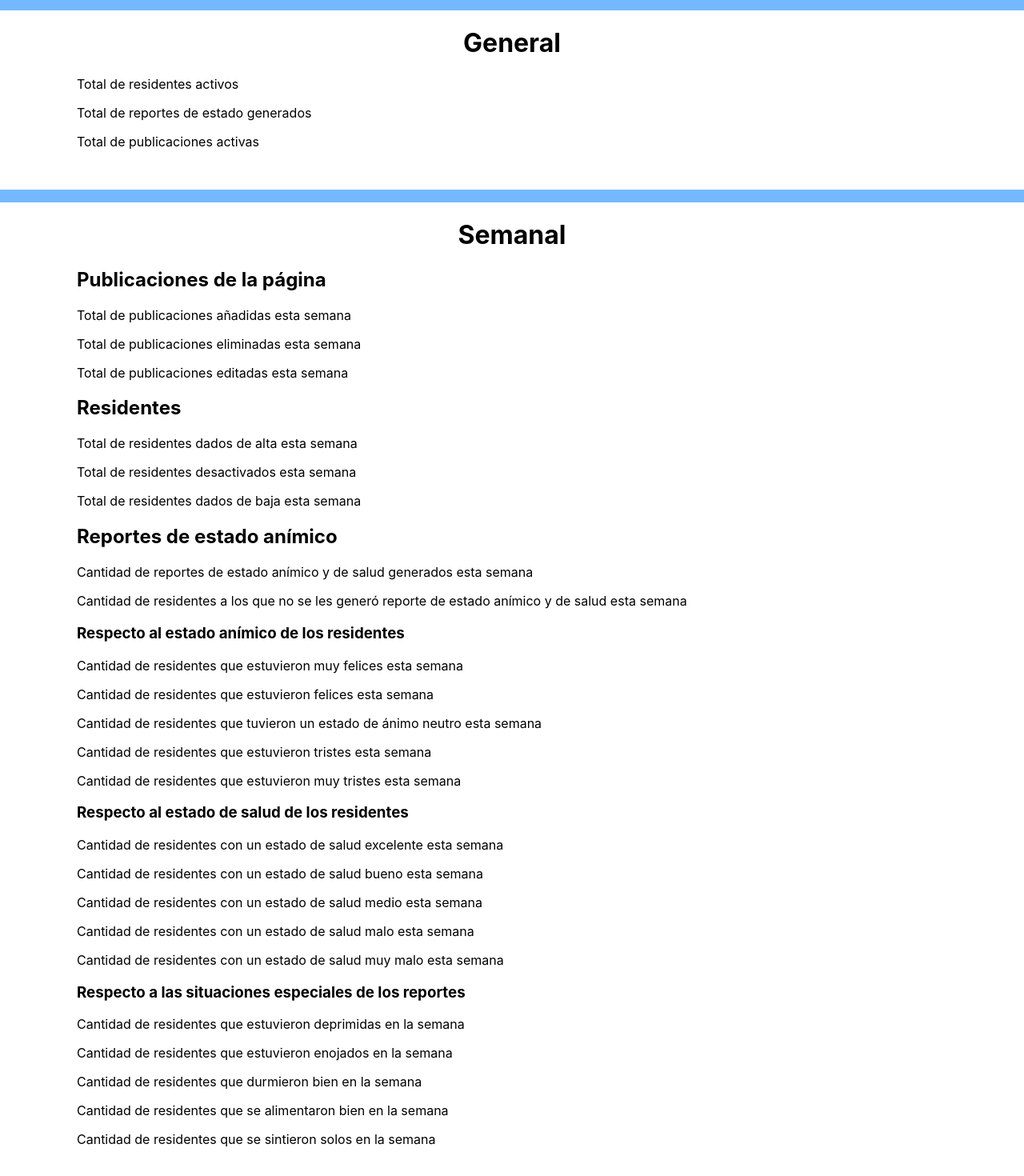
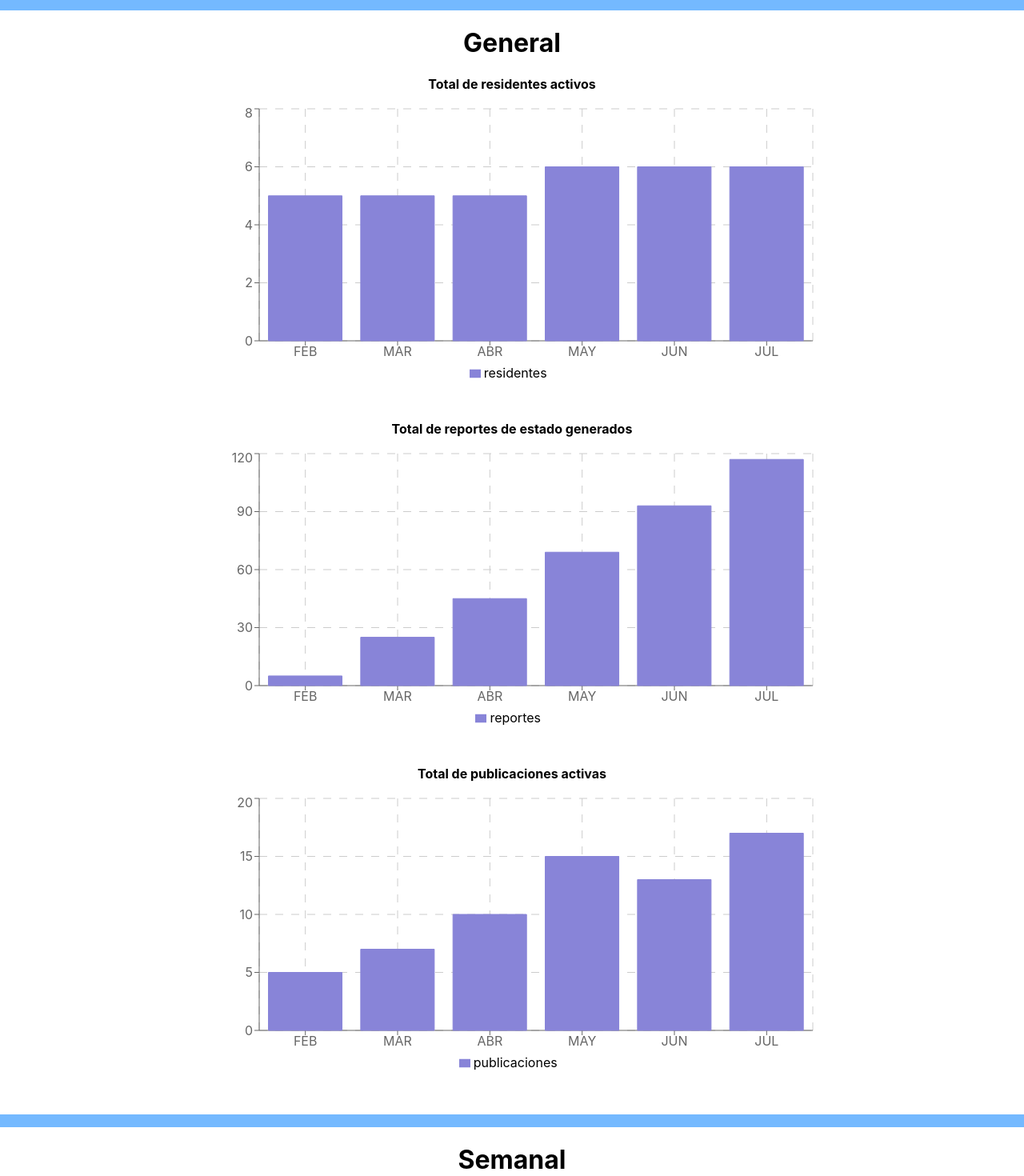
Before and after one commit to KevinTMtz/DauverreWeb, a React (Create React App) app: page /statistics in a window 1280 px wide. Shown: the part 140-1610 px from the top of the page at 80% size. Built offline with nearby package versions, Linux system fonts and the light colour scheme.

Commit message:
Charts for the general statistics.

```diff
--- a/package.json
+++ b/package.json
@@ -14,6 +14,7 @@
     "@types/react": "^16.9.0",
     "@types/react-dom": "^16.9.0",
     "@types/react-router-dom": "^5.1.6",
+    "@types/recharts": "^1.8.16",
     "@types/yup": "^0.29.8",
     "date-fns": "^2.16.1",
     "firebase": "^7.23.0",
@@ -22,6 +23,7 @@
     "react-dom": "^16.13.1",
     "react-router-dom": "^5.2.0",
     "react-scripts": "3.4.3",
+    "recharts": "^1.8.5",
     "typescript": "~3.7.2",
     "yup": "^0.29.3"
   },
--- a/src/views/StatisticsPage.tsx
+++ b/src/views/StatisticsPage.tsx
@@ -1,15 +1,68 @@
 import React from 'react';
 /** @jsx jsx */ import { css, jsx } from '@emotion/core';
+import {
+  BarChart,
+  Bar,
+  XAxis,
+  YAxis,
+  CartesianGrid,
+  Tooltip,
+  Legend,
+  ResponsiveContainer,
+} from 'recharts';
 
 import PageTitle from '../components/PageTitle';
 import Divisor from '../components/Divisor';
 
 const styledReportDiv = css({
+  textAlign: 'center',
   width: '85%',
   margin: '0px auto 50px auto',
 });
 
-const StatisticsPage: React.FC = () => (
+const chartGeneralStyle = css({
+  margin: '0px auto 45px auto',
+  width: '70%',
+  height: '350px',
+  '@media (max-width: 700px)': {
+    width: '95%',
+    height: '300px',
+  },
+});
+
+const pStyled = css({
+  fontWeight: 'bold',
+});
+
+const StatisticsPage: React.FC = () => {
+  const dataResidentes = [
+    { name: 'FEB', residentes: 5 },
+    { name: 'MAR', residentes: 5 },
+    { name: 'ABR', residentes: 5 },
+    { name: 'MAY', residentes: 6 },
+    { name: 'JUN', residentes: 6 },
+    { name: 'JUL', residentes: 6 },
+  ];
+
+  const dataReportes = [
+    { name: 'FEB', reportes: 5 },
+    { name: 'MAR', reportes: 25 },
+    { name: 'ABR', reportes: 45 },
+    { name: 'MAY', reportes: 69 },
+    { name: 'JUN', reportes: 93 },
+    { name: 'JUL', reportes: 117 },
+  ];
+
+  const dataPublicaciones = [
+    { name: 'FEB', publicaciones: 5 },
+    { name: 'MAR', publicaciones: 7 },
+    { name: 'ABR', publicaciones: 10 },
+    { name: 'MAY', publicaciones: 15 },
+    { name: 'JUN', publicaciones: 13 },
+    { name: 'JUL', publicaciones: 17 },
+  ];
+
+  return (
     <div>
       <PageTitle message={'Estadísticas'} />
 
@@ -17,9 +70,62 @@ const StatisticsPage: React.FC = () => (
 
       <div css={styledReportDiv}>
         <PageTitle message={'General'} />
-      <p>Total de residentes activos</p>
-      <p>Total de reportes de estado generados</p>
-      <p>Total de publicaciones activas</p>
+        <p css={pStyled}>Total de residentes activos</p>
+        <div css={chartGeneralStyle}>
+          <ResponsiveContainer>
+            <BarChart data={dataResidentes} css={chartGeneralStyle}>
+              <CartesianGrid strokeDasharray="10 10" />
+              <XAxis dataKey="name" />
+              <YAxis yAxisId="left" />
+              <Tooltip />
+              <Legend />
+              <Bar
+                yAxisId="left"
+                dataKey="residentes"
+                stroke="#8884d8"
+                fill="#8884d8"
+              />
+            </BarChart>
+          </ResponsiveContainer>
+        </div>
+
+        <p css={pStyled}>Total de reportes de estado generados</p>
+        <div css={chartGeneralStyle}>
+          <ResponsiveContainer>
+            <BarChart data={dataReportes} css={chartGeneralStyle}>
+              <CartesianGrid strokeDasharray="10 10" />
+              <XAxis dataKey="name" />
+              <YAxis yAxisId="left" />
+              <Tooltip />
+              <Legend />
+              <Bar
+                yAxisId="left"
+                dataKey="reportes"
+                stroke="#8884d8"
+                fill="#8884d8"
+              />
+            </BarChart>
+          </ResponsiveContainer>
+        </div>
+
+        <p css={pStyled}>Total de publicaciones activas</p>
+        <div css={chartGeneralStyle}>
+          <ResponsiveContainer>
+            <BarChart data={dataPublicaciones} css={chartGeneralStyle}>
+              <CartesianGrid strokeDasharray="10 10" />
+              <XAxis dataKey="name" />
+              <YAxis yAxisId="left" />
+              <Tooltip />
+              <Legend />
+              <Bar
+                yAxisId="left"
+                dataKey="publicaciones"
+                stroke="#8884d8"
+                fill="#8884d8"
+              />
+            </BarChart>
+          </ResponsiveContainer>
+        </div>
       </div>
 
       <Divisor />
@@ -27,49 +133,79 @@ const StatisticsPage: React.FC = () => (
       <div css={styledReportDiv}>
         <PageTitle message={'Semanal'} />
         <h2>Publicaciones de la página</h2>
-      <p>Total de publicaciones añadidas esta semana</p>
-      <p>Total de publicaciones eliminadas esta semana</p>
-      <p>Total de publicaciones editadas esta semana</p>
+        <p css={pStyled}>Total de publicaciones añadidas esta semana</p>
+        <p css={pStyled}>Total de publicaciones eliminadas esta semana</p>
+        <p css={pStyled}>Total de publicaciones editadas esta semana</p>
 
         <h2>Residentes</h2>
-      <p>Total de residentes dados de alta esta semana</p>
-      <p>Total de residentes desactivados esta semana</p>
-      <p>Total de residentes dados de baja esta semana</p>
+        <p css={pStyled}>Total de residentes dados de alta esta semana</p>
+        <p css={pStyled}>Total de residentes desactivados esta semana</p>
+        <p css={pStyled}>Total de residentes dados de baja esta semana</p>
 
         <h2>Reportes de estado anímico</h2>
-      <p>
-        Cantidad de reportes de estado anímico y de salud generados esta semana
+        <p css={pStyled}>
+          Cantidad de reportes de estado anímico y de salud generados esta
+          semana
         </p>
-      <p>
+        <p css={pStyled}>
           Cantidad de residentes a los que no se les generó reporte de estado
           anímico y de salud esta semana
         </p>
 
         <h3>Respecto al estado anímico de los residentes</h3>
-      <p>Cantidad de residentes que estuvieron muy felices esta semana</p>
-      <p>Cantidad de residentes que estuvieron felices esta semana</p>
-      <p>
+        <p css={pStyled}>
+          Cantidad de residentes que estuvieron muy felices esta semana
+        </p>
+        <p css={pStyled}>
+          Cantidad de residentes que estuvieron felices esta semana
+        </p>
+        <p css={pStyled}>
           Cantidad de residentes que tuvieron un estado de ánimo neutro esta
           semana
         </p>
-      <p>Cantidad de residentes que estuvieron tristes esta semana</p>
-      <p>Cantidad de residentes que estuvieron muy tristes esta semana</p>
+        <p css={pStyled}>
+          Cantidad de residentes que estuvieron tristes esta semana
+        </p>
+        <p css={pStyled}>
+          Cantidad de residentes que estuvieron muy tristes esta semana
+        </p>
 
         <h3>Respecto al estado de salud de los residentes</h3>
-      <p>Cantidad de residentes con un estado de salud excelente esta semana</p>
-      <p>Cantidad de residentes con un estado de salud bueno esta semana</p>
-      <p>Cantidad de residentes con un estado de salud medio esta semana</p>
-      <p>Cantidad de residentes con un estado de salud malo esta semana</p>
-      <p>Cantidad de residentes con un estado de salud muy malo esta semana</p>
+        <p css={pStyled}>
+          Cantidad de residentes con un estado de salud excelente esta semana
+        </p>
+        <p css={pStyled}>
+          Cantidad de residentes con un estado de salud bueno esta semana
+        </p>
+        <p css={pStyled}>
+          Cantidad de residentes con un estado de salud medio esta semana
+        </p>
+        <p css={pStyled}>
+          Cantidad de residentes con un estado de salud malo esta semana
+        </p>
+        <p css={pStyled}>
+          Cantidad de residentes con un estado de salud muy malo esta semana
+        </p>
 
         <h3>Respecto a las situaciones especiales de los reportes</h3>
-      <p>Cantidad de residentes que estuvieron deprimidas en la semana</p>
-      <p>Cantidad de residentes que estuvieron enojados en la semana</p>
-      <p>Cantidad de residentes que durmieron bien en la semana</p>
-      <p>Cantidad de residentes que se alimentaron bien en la semana</p>
-      <p>Cantidad de residentes que se sintieron solos en la semana</p>
+        <p css={pStyled}>
+          Cantidad de residentes que estuvieron deprimidas en la semana
+        </p>
+        <p css={pStyled}>
+          Cantidad de residentes que estuvieron enojados en la semana
+        </p>
+        <p css={pStyled}>
+          Cantidad de residentes que durmieron bien en la semana
+        </p>
+        <p css={pStyled}>
+          Cantidad de residentes que se alimentaron bien en la semana
+        </p>
+        <p css={pStyled}>
+          Cantidad de residentes que se sintieron solos en la semana
+        </p>
       </div>
     </div>
   );
+};
 
 export default StatisticsPage;
```
Also changed, not shown: 1 other file (tests, documents, lock files or other folders). Lines whose indentation alone changed are shown as unchanged.
